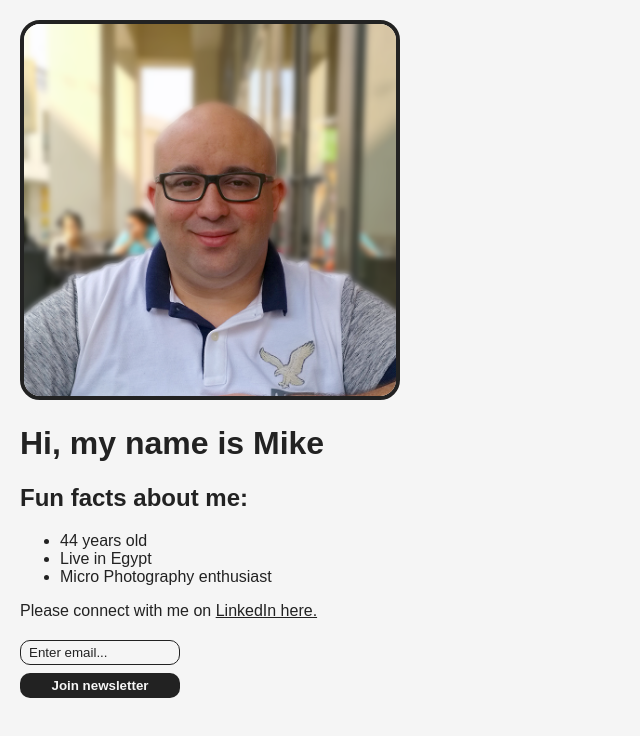
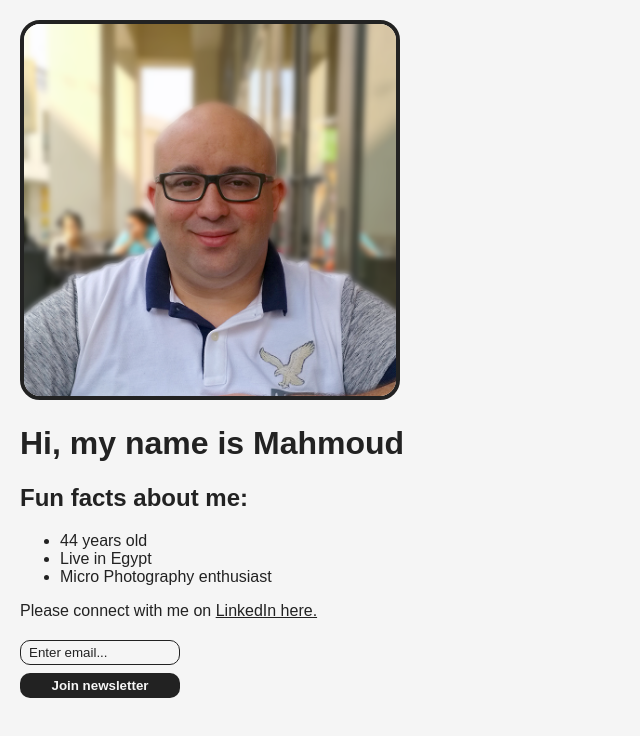
Before and after one commit to sobhy0101/learn-html-css-scrimba, a website built with Vite: page index.html in a window 1280 px wide. Shown: the whole page, without its empty margins (0-640 px from the left). Built offline with nearby package versions, Linux system fonts and the light colour scheme.

Commit message:
Update name in homepage header
Changed the displayed name in the main header from 'Mike' to 'Mahmoud' on index.html.

```diff
--- a/index.html
+++ b/index.html
@@ -9,7 +9,7 @@
     </head>
     <body>
         <img src="profile.jpg" alt="Picture of me">
-        <h1>Hi, my name is Mike</h1>
+        <h1>Hi, my name is Mahmoud</h1>
         <h2>Fun facts about me:</h2>
         <ul>
             <li>44 years old</li>
```
